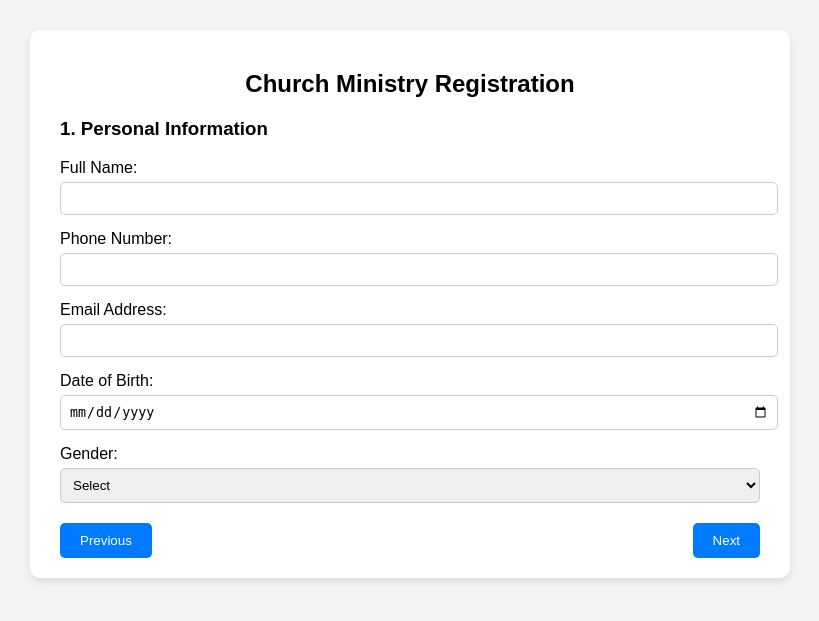
After one commit to Kelvinnambale/church-website, a PHP site: page /test.html in a window 1280 px wide. The commit adds this page. Shown: the top 621 px of the page, without its empty margins (230-1049 px from the left). Run offline with PHP 8.4, Linux system fonts and the light colour scheme.

Commit message:
added contact sections

```diff
--- a/assets/css/home.css
+++ b/assets/css/home.css
@@ -3,7 +3,7 @@
 .hero {
     height: 85vh;
     width: 100%;
-    overflow: hidden;
+    overflow: visible; /* Changed from hidden to visible to ensure hero section is visible */
     position: relative;
 
   }
--- a/index.html
+++ b/index.html
@@ -63,7 +63,7 @@
          relationship with God and one another. There’s a place for you here.</p>
        <div class="hero-buttons">
 
-           <a href="#" class="view-all-btn">Watch Sermons</a>
+           <a href="#" class="view-all-btn">Join Us</a>
        </div>
    </div>
 
--- /dev/null
+++ b/test.html
@@ -0,0 +1,214 @@
+<!DOCTYPE html>
+<html lang="en">
+<head>
+  <meta charset="UTF-8" />
+  <meta name="viewport" content="width=device-width, initial-scale=1.0" />
+  <title>Church Ministry Registration</title>
+  <style>
+    body {
+      font-family: Arial, sans-serif;
+      background: #f4f4f4;
+      margin: 0;
+      padding: 0;
+    }
+    .container {
+      width: 80%;
+      max-width: 700px;
+      margin: 30px auto;
+      background: #fff;
+      padding: 20px 30px;
+      border-radius: 10px;
+      box-shadow: 0 4px 8px rgba(0, 0, 0, 0.1);
+    }
+    h2 {
+      text-align: center;
+      margin-bottom: 20px;
+    }
+    .section {
+      display: none;
+    }
+    .section.active {
+      display: block;
+    }
+    .form-group {
+      margin-bottom: 15px;
+    }
+    .form-group label {
+      display: block;
+      margin-bottom: 5px;
+    }
+    .form-group input,
+    .form-group select,
+    .form-group textarea {
+      width: 100%;
+      padding: 8px;
+      border: 1px solid #ccc;
+      border-radius: 5px;
+    }
+    .form-group input[type="checkbox"] {
+      width: auto;
+    }
+    .buttons {
+      display: flex;
+      justify-content: space-between;
+      margin-top: 20px;
+    }
+    .buttons button {
+      padding: 10px 20px;
+      border: none;
+      background: #007bff;
+      color: white;
+      border-radius: 5px;
+      cursor: pointer;
+    }
+    .buttons button:hover {
+      background: #0056b3;
+    }
+  </style>
+</head>
+<body>
+  <div class="container">
+    <form id="ministryForm">
+      <h2>Church Ministry Registration</h2>
+
+      <!-- Section 1: Personal Information -->
+      <div class="section active" id="section1">
+        <h3>1. Personal Information</h3>
+        <div class="form-group">
+          <label>Full Name:</label>
+          <input type="text" name="name" required />
+        </div>
+        <div class="form-group">
+          <label>Phone Number:</label>
+          <input type="text" name="phone" required />
+        </div>
+        <div class="form-group">
+          <label>Email Address:</label>
+          <input type="email" name="email" />
+        </div>
+        <div class="form-group">
+          <label>Date of Birth:</label>
+          <input type="date" name="dob" required />
+        </div>
+        <div class="form-group">
+          <label>Gender:</label>
+          <select name="gender" required>
+            <option value="">Select</option>
+            <option value="Male">Male</option>
+            <option value="Female">Female</option>
+            <option value="Other">Other</option>
+            <option value="Prefer not to say">Prefer not to say</option>
+          </select>
+        </div>
+      </div>
+
+      <!-- Section 2: Church Involvement -->
+      <div class="section" id="section2">
+        <h3>2. Church Involvement</h3>
+        <div class="form-group">
+          <label>Are you a registered member of this church?</label>
+          <select name="membership" required>
+            <option value="">Select</option>
+            <option value="Yes">Yes</option>
+            <option value="No">No</option>
+          </select>
+        </div>
+        <div class="form-group">
+          <label>How long have you attended?</label>
+          <select name="attendance" required>
+            <option value="">Select</option>
+            <option value="< 6 months">Less than 6 months</option>
+            <option value="6-12 months">6–12 months</option>
+            <option value="1-3 years">1–3 years</option>
+            <option value=">3 years">Over 3 years</option>
+          </select>
+        </div>
+      </div>
+
+      <!-- Section 3: Ministry Interest -->
+      <div class="section" id="section3">
+        <h3>3. Ministry Interest</h3>
+        <div class="form-group">
+          <label>Select ministries you’re interested in:</label><br />
+          <input type="checkbox" name="ministries" value="YFP" /> YFP<br />
+          <input type="checkbox" name="ministries" value="Children Ministry" /> Children Ministry<br />
+          <input type="checkbox" name="ministries" value="USFW" /> USFW<br />
+          <input type="checkbox" name="ministries" value="Quakermen" /> Quakermen<br />
+          <input type="checkbox" name="ministries" value="Other" /> Other: <input type="text" name="otherMinistry" />
+        </div>
+      </div>
+
+      <!-- Section 4: Skills & Preferences -->
+      <div class="section" id="section4">
+        <h3>4. Skills & Preferences</h3>
+        <div class="form-group">
+          <label>Availability:</label>
+          <input type="checkbox" name="availability" value="Weekdays Morning" /> Weekdays Morning<br />
+          <input type="checkbox" name="availability" value="Weekdays Evening" /> Weekdays Evening<br />
+          <input type="checkbox" name="availability" value="Saturdays" /> Saturdays<br />
+          <input type="checkbox" name="availability" value="Sundays" /> Sundays<br />
+        </div>
+        <div class="form-group">
+          <label>Skills or Interests:</label>
+          <input type="checkbox" name="skills" value="Teaching" /> Teaching<br />
+          <input type="checkbox" name="skills" value="Music" /> Singing/Music<br />
+          <input type="checkbox" name="skills" value="Media" /> Media/Technology<br />
+          <input type="checkbox" name="skills" value="Counseling" /> Counseling<br />
+          <input type="checkbox" name="skills" value="Hospitality" /> Hospitality<br />
+        </div>
+        <div class="form-group">
+          <label>Why would you like to join this ministry?</label>
+          <textarea name="motivation" rows="4"></textarea>
+        </div>
+      </div>
+
+      <!-- Section 5: Submit -->
+      <div class="section" id="section5">
+        <h3>5. Confirmation</h3>
+        <div class="form-group">
+          <input type="checkbox" name="consent" required /> I consent to being contacted for ministry involvement.
+        </div>
+        <div class="form-group">
+          <button type="submit">Submit Registration</button>
+        </div>
+      </div>
+
+      <div class="buttons">
+        <button type="button" onclick="prevSection()">Previous</button>
+        <button type="button" onclick="nextSection()">Next</button>
+      </div>
+    </form>
+  </div>
+
+  <script>
+    let current = 0;
+    const sections = document.querySelectorAll(".section");
+
+    function showSection(index) {
+      sections.forEach((section, i) => {
+        section.classList.remove("active");
+        if (i === index) section.classList.add("active");
+      });
+    }
+
+    function nextSection() {
+      if (current < sections.length - 1) {
+        current++;
+        showSection(current);
+      }
+    }
+
+    function prevSection() {
+      if (current > 0) {
+        current--;
+        showSection(current);
+      }
+    }
+
+    document.getElementById("ministryForm").addEventListener("submit", function (e) {
+      e.preventDefault();
+      alert("Thank you for registering! Your form has been submitted.");
+    });
+  </script>
+</body>
+</html>
```
Also changed, not shown: assets/css/styles.css (+22 -16 lines), assets/js/main.js (+14 -0 lines).
